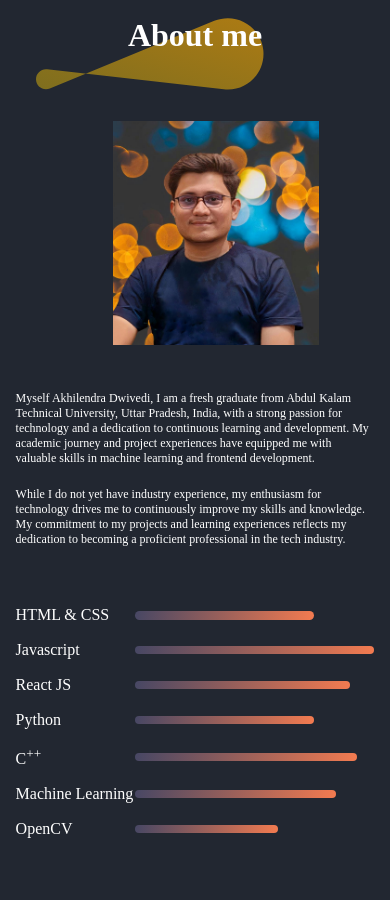
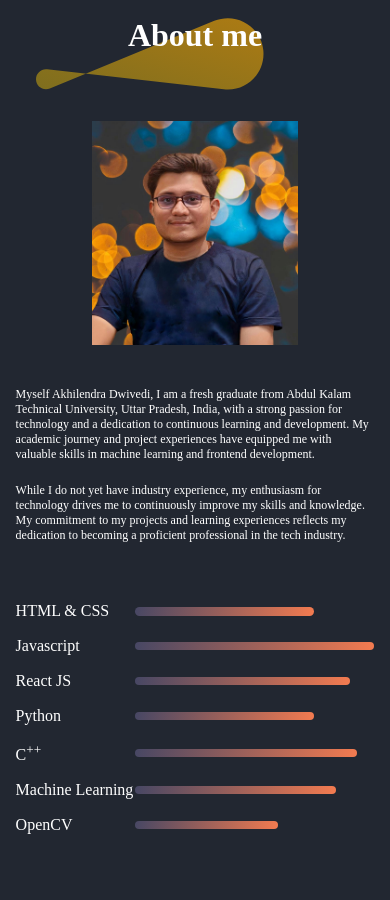
Before and after one commit to akhil6174/Portfolio, a React (Vite) app in the folder portfolio/: page / in a window 390 px wide. Shown: the part 860-1760 px from the top of the page. Built offline with nearby package versions, Linux system fonts and the light colour scheme; no server answers.

Commit message:
About.css

```diff
--- a/portfolio/src/Components/About/About.css
+++ b/portfolio/src/Components/About/About.css
@@ -1,4 +1,3 @@
-/* Base Styles */
 .about {
     display: flex;
     flex-direction: column;
@@ -81,7 +80,6 @@
     transition: 0.3s;
 }
 
-/* Responsive Styles */
 @media (max-width: 1200px) {
     .about-title h1 {
         font-size: 3.5rem;
@@ -169,9 +167,15 @@
         font-size: 2rem;
     }
 
+    .about-left {
+        display: flex;
+        justify-content: center;
+        align-items: center;
+    }
+
     .about-left img {
         height: 14rem;
-        margin-left: 25vw;
+        margin-left: 0;
     }
 
     .about-para {
@@ -197,9 +201,15 @@
         font-size: 1.75rem;
     }
 
+    .about-left {
+        display: flex;
+        justify-content: center;
+        align-items: center;
+    }
+
     .about-left img {
         height: 12rem;
-        margin: 0 auto;
+        margin: 0;
     }
 
     .about-para {
```
